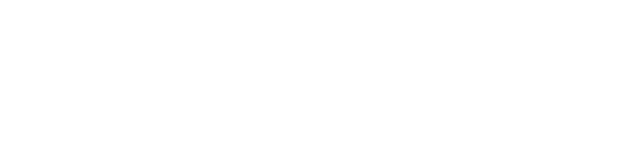
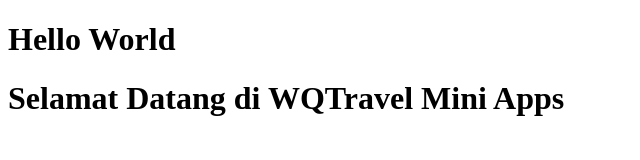
Before and after one commit to azzahra207/WQTravel, a plain HTML site: page index.html in a window 1280 px wide. Shown: the whole page, without its empty margins (0-640 px from the left). Drawn offline with Linux system fonts and the light colour scheme.

Commit message:
Update title and add welcome messages in index.html

```diff
--- a/index.html
+++ b/index.html
@@ -3,9 +3,11 @@
 <head>
     <meta charset="UTF-8">
     <meta name="viewport" content="width=device-width, initial-scale=1.0">
-    <title>Document</title>
+    <title>Waridat Qolbi Travel</title>
 </head>
 <body>
+    <h1>Hello World</h1>
+    <h1>Selamat Datang di WQTravel Mini Apps</h1>
     <script src="https://telegram.org/js/telegram-web-app.js"></script>
 </body>
 </html>
```
